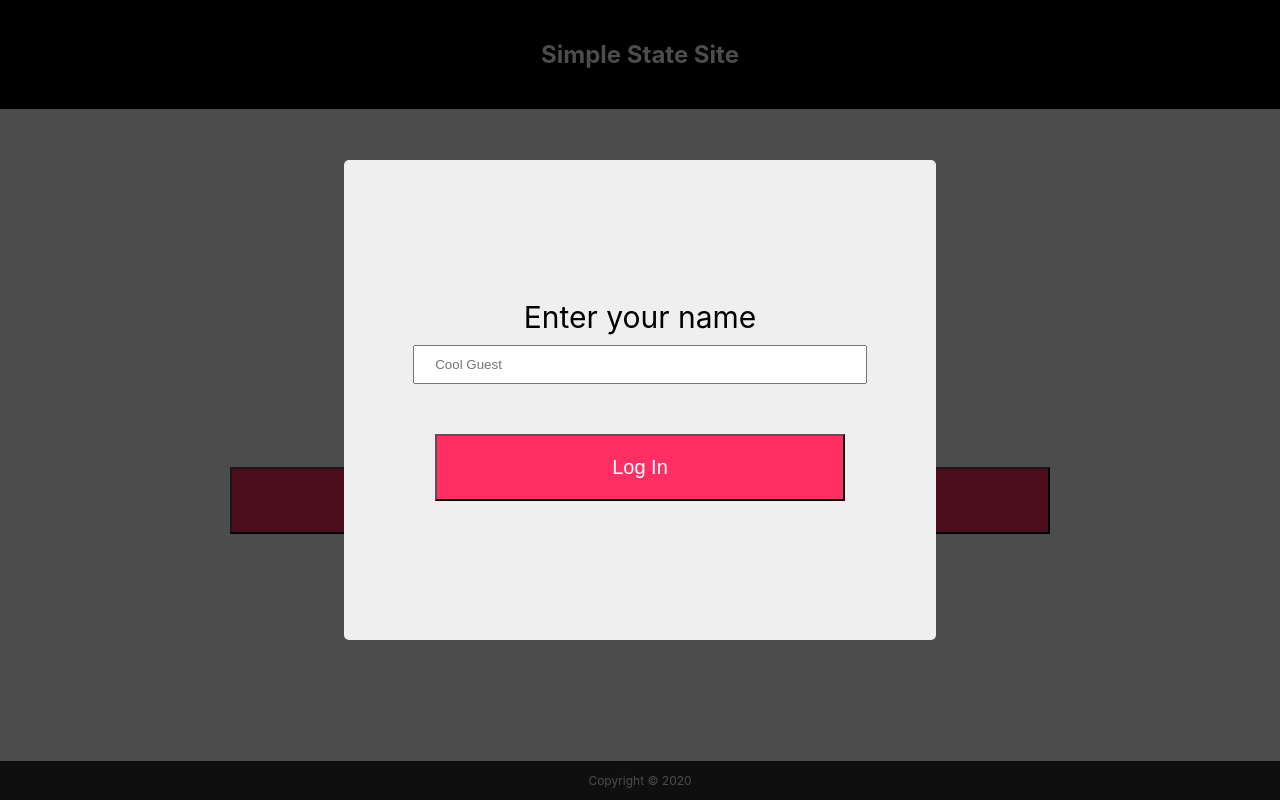
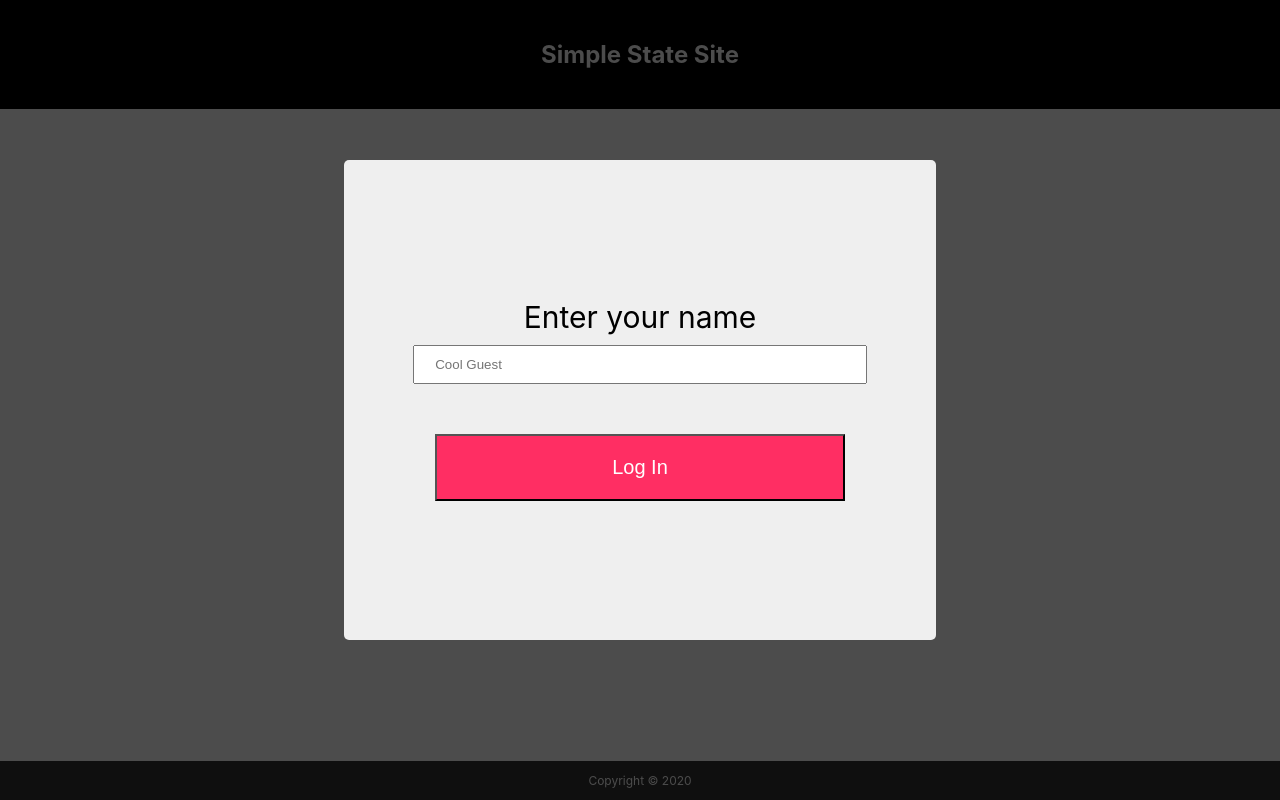
Before and after one commit to bluestormcreative/jsforwp-react-bootcamp, a React (Create React App) app in the folder week3/simple-state-site/: page / in a window 1280 px wide. Built offline with nearby package versions, Linux system fonts and the light colour scheme.

Commit message:
Button width and greeting font-size

```diff
--- a/week3/simple-state-site/src/components/Button/button.css
+++ b/week3/simple-state-site/src/components/Button/button.css
@@ -9,3 +9,7 @@ button {
 	padding: 20px;
 	width: 80%;
 }
+
+.button--again {
+	max-width: 300px;
+}
--- a/week3/simple-state-site/src/components/Content/content.css
+++ b/week3/simple-state-site/src/components/Content/content.css
@@ -7,3 +7,7 @@
 	padding: 100px;
 	width: 80%;
 }
+
+.site-content h3 {
+	font-size: 40px;
+}
```
